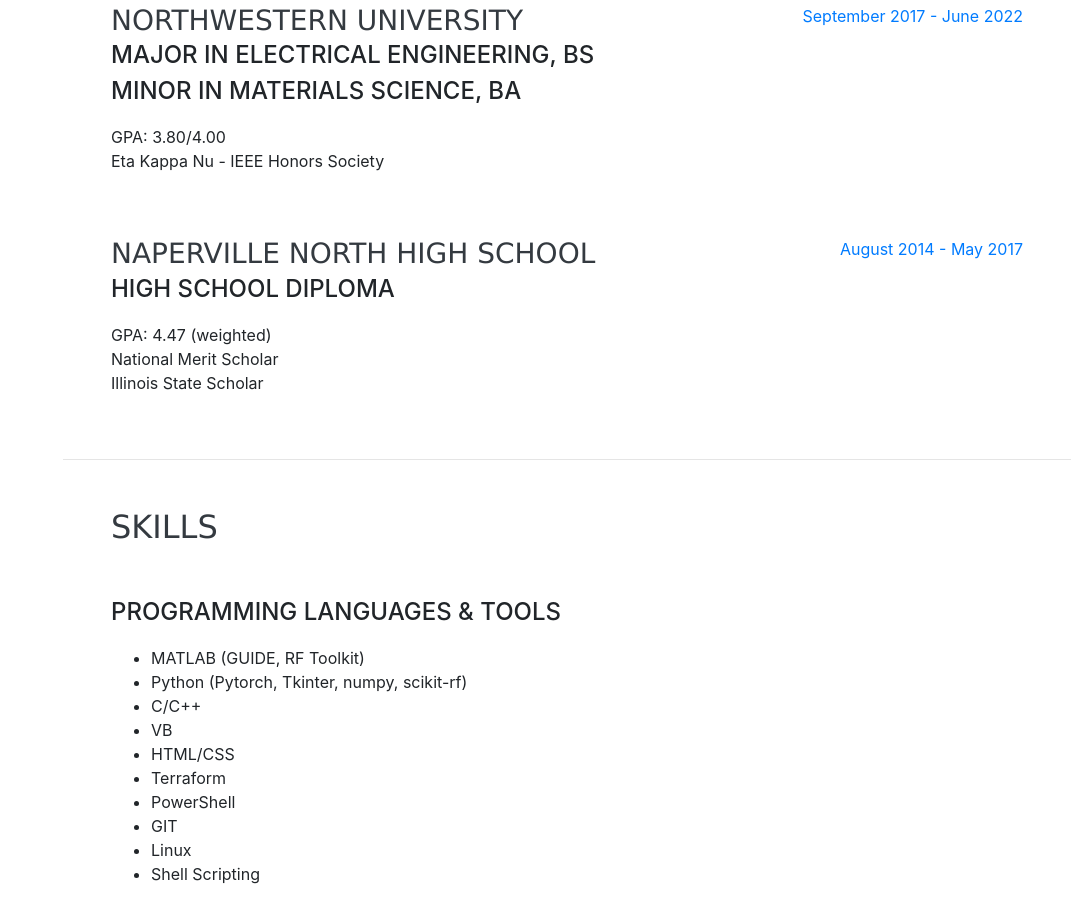
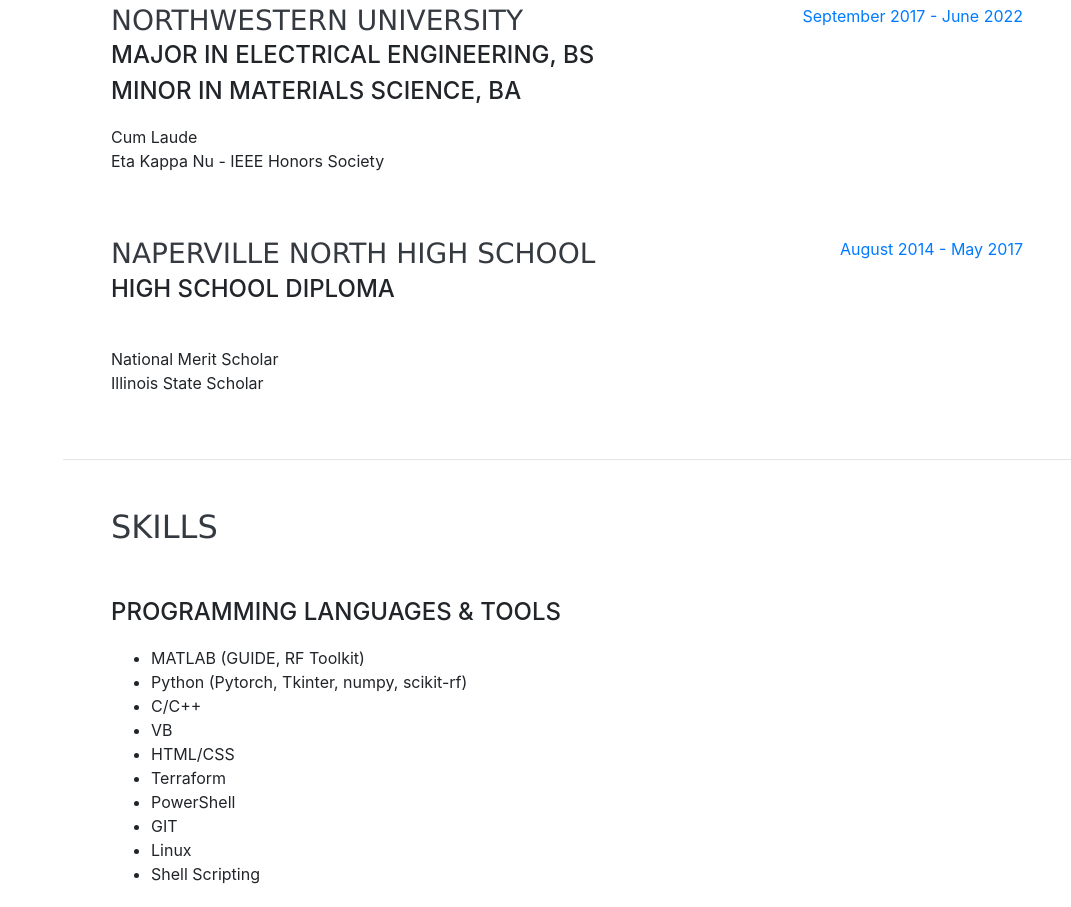
Before and after one commit to leo-c-ling99/leo-c-ling99.github.io, a website with bundled scripts: page index.html in a window 1280 px wide. Shown: the part 4180-5087 px from the top of the page, without its empty margins (209-1280 px from the left). Built offline with nearby package versions, Linux system fonts and the light colour scheme; a web font is replaced by a local one.

Commit message:
Removed GPA

```diff
--- a/index.html
+++ b/index.html
@@ -287,7 +287,8 @@
             <h3 class="mb-0">Northwestern University</h3>
             <div class="subheading mb-3">Major in Electrical Engineering, BS
               <br>Minor in Materials Science, BA</div>
-            <p>GPA: 3.80/4.00
+            <p>
+              Cum Laude
               <br> Eta Kappa Nu - IEEE Honors Society
             </p>
           </div>
@@ -300,7 +301,7 @@
           <div class="resume-content">
             <h3 class="mb-0">Naperville North High School</h3>
             <div class="subheading mb-3">High School Diploma</div>
-            <p>GPA: 4.47 (weighted)
+            <p>
               <br> National Merit Scholar
               <br> Illinois State Scholar
             </p>
```
